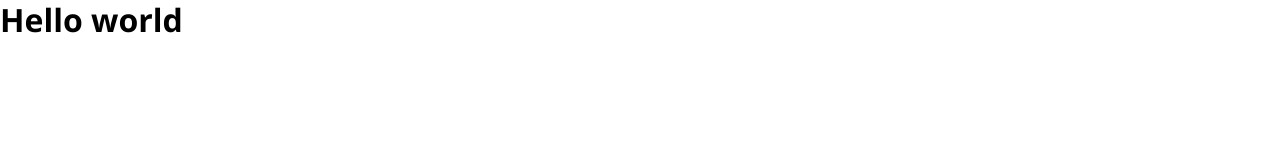
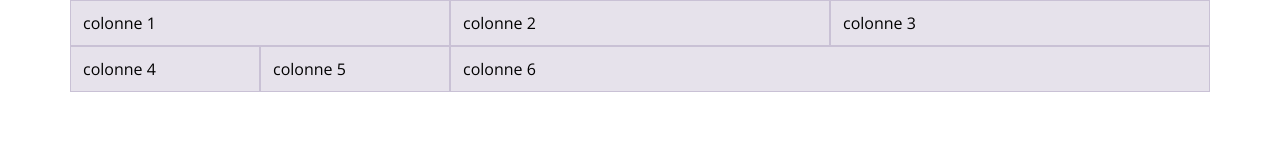
Before and after one commit to AxelButikofer/examen-revision, a website built with Parcel: page src/index.html in a window 1280 px wide. Built offline with nearby package versions, Linux system fonts and the light colour scheme.

Commit message:
bootstrap grid

```diff
--- a/package.json
+++ b/package.json
@@ -36,5 +36,8 @@
     "posthtml-include": "^1.7.4",
     "rimraf": "^3.0.2",
     "sass": "^1.69.5"
+  },
+  "dependencies": {
+    "bootstrap": "^5.3.3"
   }
 }
--- a/src/index.html
+++ b/src/index.html
@@ -13,7 +13,18 @@
     />
   </head>
   <body>
-    <h1>Hello world</h1>
+    <div class="container">
+      <div class="row">
+        <div class="col-12 col-lg-4">colonne 1</div>
+        <div class="col-12 col-lg-4">colonne 2</div>
+        <div class="col-12 col-lg-4">colonne 3</div>
+      </div>
+      <div class="row">
+        <div class="col-6 col-md-3 col-lg-2">colonne 4</div>
+        <div class="col-6 col-md-3 col-lg-2">colonne 5</div>
+        <div class="col-12 col-md-6 col-lg-8">colonne 6</div>
+      </div>
+    </div>
 
     <script src="js/main.js" type="module"></script>
   </body>
--- a/src/scss/_layout.scss
+++ b/src/scss/_layout.scss
@@ -0,0 +1,11 @@
+.row > .col,
+.row > [class^="col-"] {
+  padding-top: 12px;
+  padding-bottom: 12px;
+  background-color: rgba(86, 61, 124, 0.15);
+  border: 1px solid rgba(86, 61, 124, 0.2);
+}
+
+input {
+  width: 100%;
+}
--- a/src/scss/main.scss
+++ b/src/scss/main.scss
@@ -1,3 +1,4 @@
 @import "base";
 @import "layout";
 @import "modules/example";
+@import "bootstrap/scss/bootstrap-grid";
```
Also changed, not shown: 3 other files.
